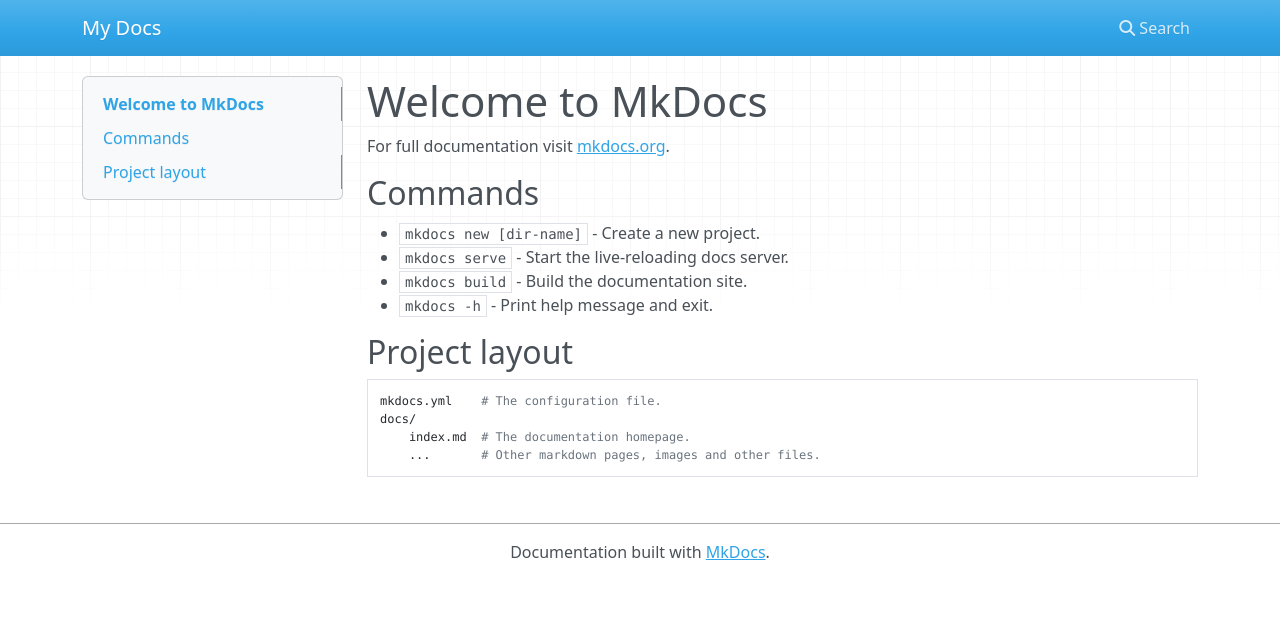
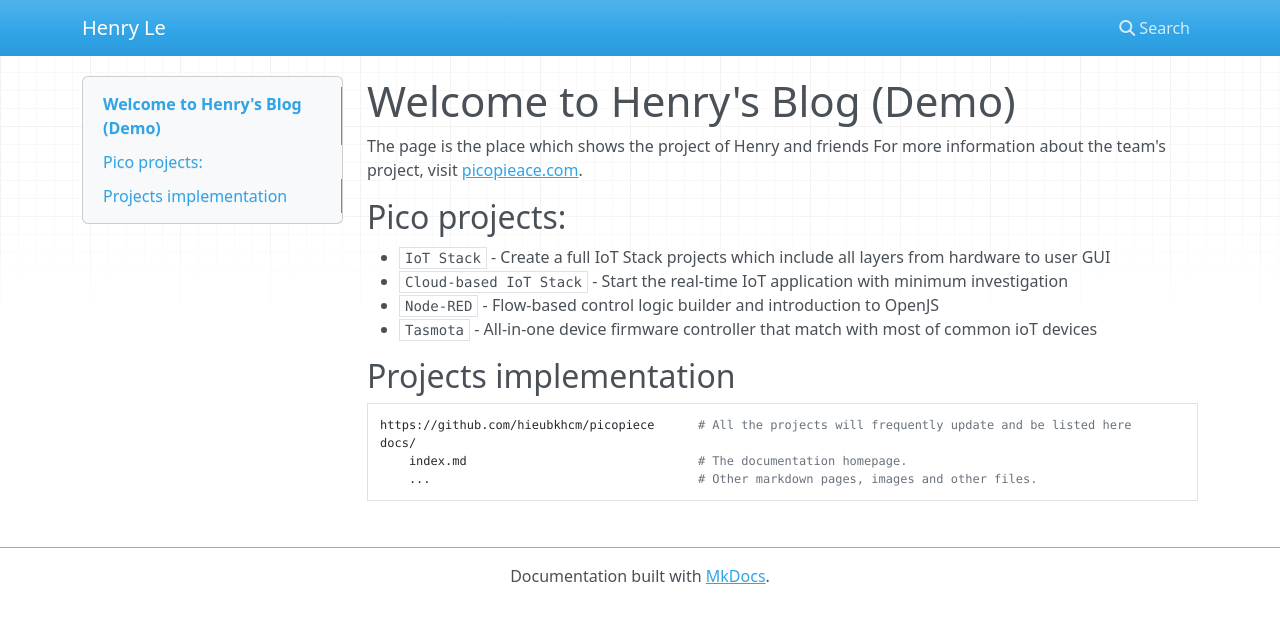
Before and after one commit to hieubkhcm/hieubkhcm.github.io, an MkDocs documentation site: the page built from docs/index.md, in a window 1280 px wide. Shown: the top 623 px of the page. Built offline with MkDocs 1.6.1, drawn with Linux system fonts in a browser that asks for light colours; nearby versions of some CDN libraries.

Commit message:
Commit Demo

```diff
--- a/docs/index.md
+++ b/docs/index.md
@@ -1,17 +1,18 @@
-# Welcome to MkDocs
+# Welcome to Henry's Blog (Demo)
 
-For full documentation visit [mkdocs.org](https://www.mkdocs.org).
+The page is the place which shows the project of Henry and friends
+For more information about the team's project, visit [picopieace.com](https://github.com/hieubkhcm/picopiece).
 
-## Commands
+## Pico projects:
 
-* `mkdocs new [dir-name]` - Create a new project.
-* `mkdocs serve` - Start the live-reloading docs server.
-* `mkdocs build` - Build the documentation site.
-* `mkdocs -h` - Print help message and exit.
+* `IoT Stack` - Create a full IoT Stack projects which include all layers from hardware to user GUI
+* `Cloud-based IoT Stack` - Start the real-time IoT application with minimum investigation
+* `Node-RED` - Flow-based control logic builder and introduction to OpenJS
+* `Tasmota` - All-in-one device firmware controller that match with most of common ioT devices
 
-## Project layout
+## Projects implementation
 
-    mkdocs.yml    # The configuration file.
+    https://github.com/hieubkhcm/picopiece      # All the projects will frequently update and be listed here
     docs/
-        index.md  # The documentation homepage.
-        ...       # Other markdown pages, images and other files.
+        index.md                                # The documentation homepage.
+        ...                                     # Other markdown pages, images and other files.
--- a/mkdocs.yml
+++ b/mkdocs.yml
@@ -1 +1 @@
-site_name: My Docs
+site_name: Henry Le
```
Also changed, not shown: site/404.html, site/index.html, site/search/search_index.json, 1 other file.
